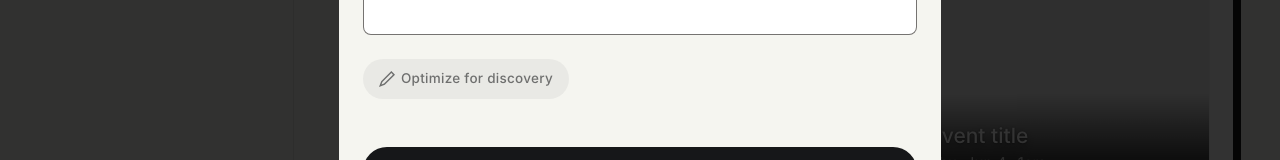
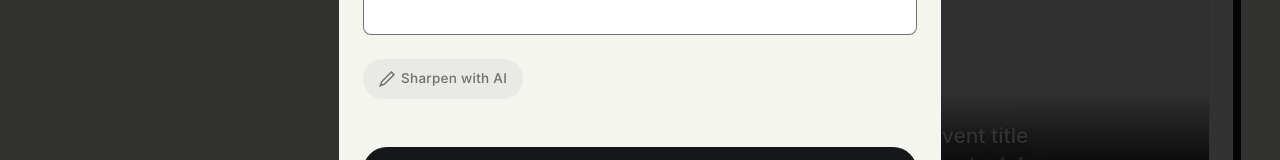
Before and after one commit to pink20232/event-trailers-tool, a Next.js app: page / in a window 1280 px wide. Both pictures are taken after a click on the button 567 px from the left and 419 px from the top of the page. Shown: the part 406-566 px from the top of the page. Built offline with nearby package versions, Linux system fonts and the light colour scheme.

Commit message:
Change button label: 'Optimize for discovery' → 'Sharpen with AI'

```diff
--- a/components/SummaryModal.tsx
+++ b/components/SummaryModal.tsx
@@ -120,7 +120,7 @@ export const SummaryModal: React.FC<SummaryModalProps> = ({
             ) : (
               <img src="/icons/Icon_Optimize.svg" className={styles.optimizeBtnIcon} width={16} height={16} alt="" />
             )}
-            <span className={styles.optimizeBtnText}>Optimize for discovery</span>
+            <span className={styles.optimizeBtnText}>Sharpen with AI</span>
           </button>
 
           {/* Suggested section — appears after optimization */}
```
